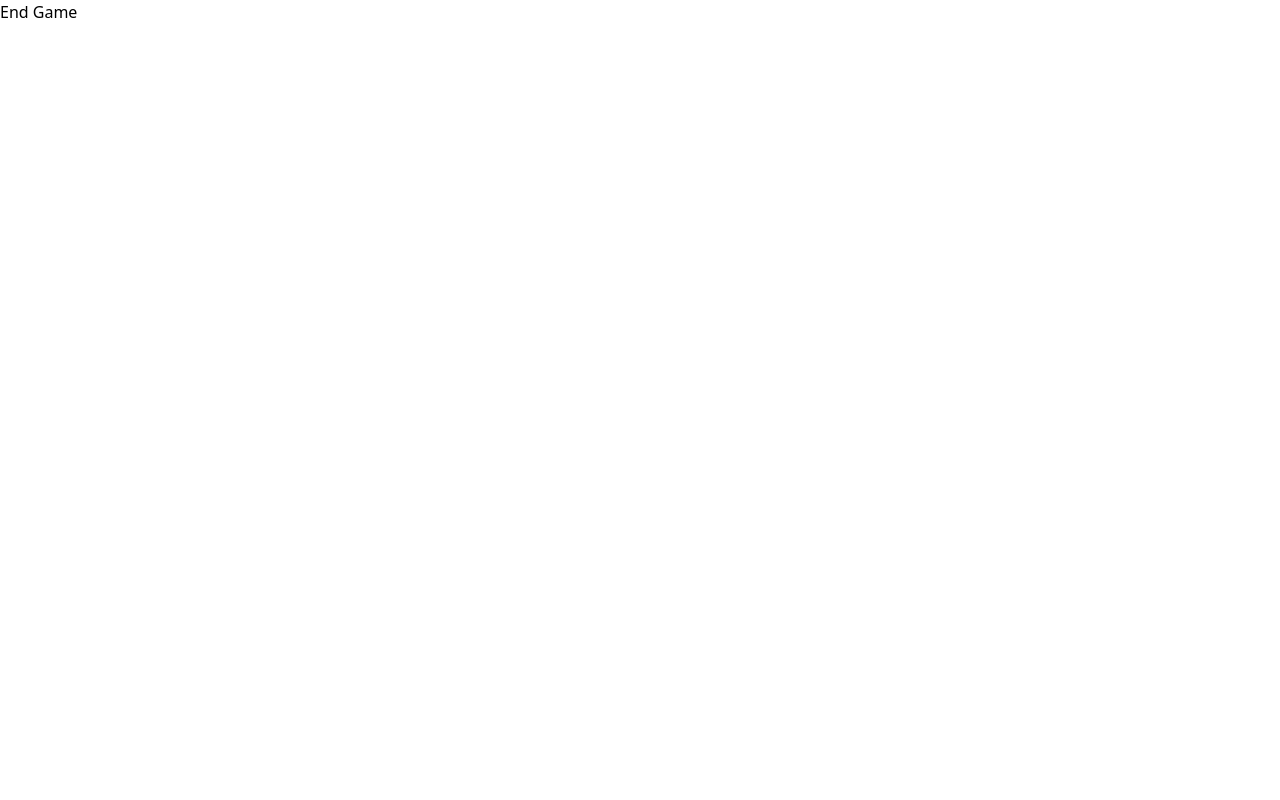
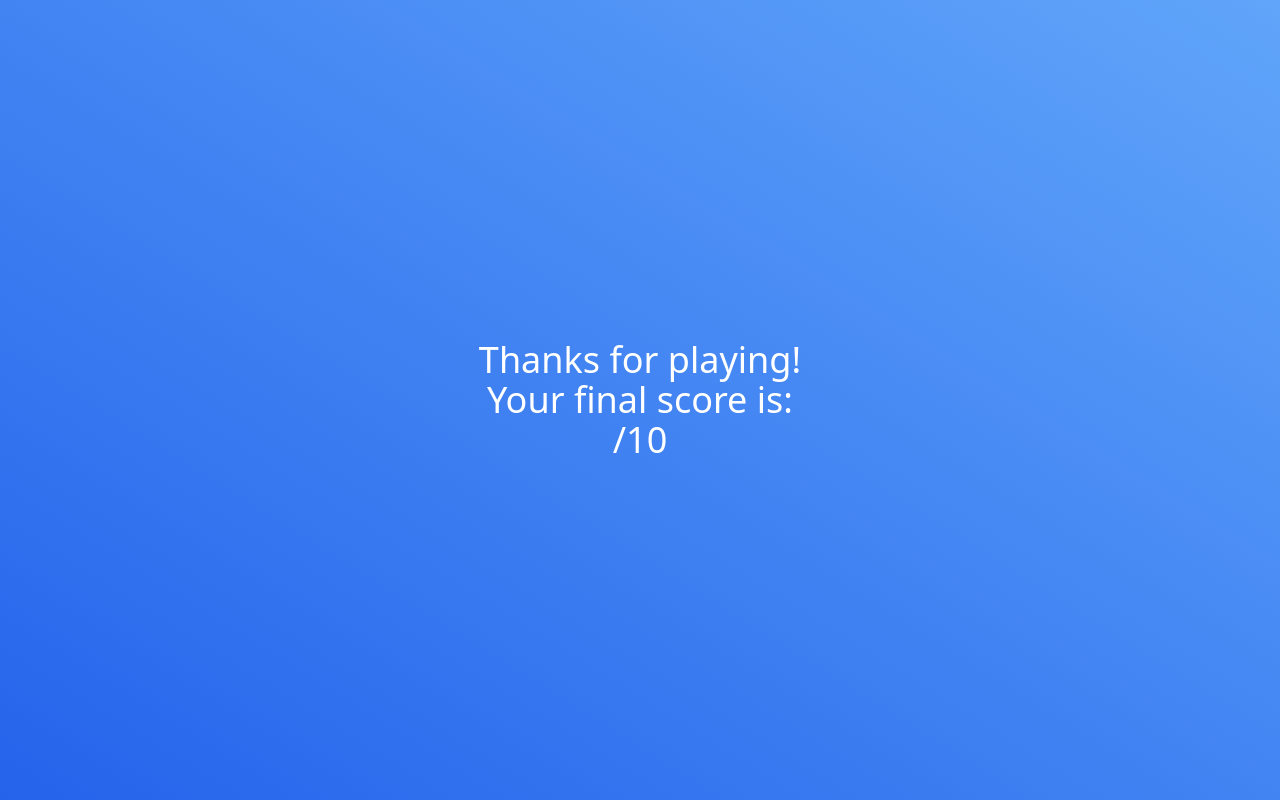
Before and after one commit to Babu-Mohammed-Izhan/animequiz, a Next.js app: page /end in a window 1280 px wide. Built offline with nearby package versions, Linux system fonts and the light colour scheme.

Commit message:
Added score support and end page

```diff
--- a/components/OptionsButton.tsx
+++ b/components/OptionsButton.tsx
@@ -28,7 +28,7 @@ const OptionsButton = ({
   return (
     <button
       key={option}
-      className={`${color} rounded-3xl w-full mx-auto py-5 shadow-xl my-2`}
+      className={`${color} rounded-3xl w-full mx-auto py-5 shadow-xl my-2 active:animate-press`}
       onClick={() => {
         handleColor(option);
         handleAnswerOptionClick(option);
--- a/pages/end.tsx
+++ b/pages/end.tsx
@@ -1,9 +1,19 @@
 import React from 'react';
+import { useRouter } from 'next/router';
 
 const End = () => {
+  const router = useRouter();
+  const { score } = router.query;
+
   return (
-    <div>
-      <div>End Game</div>
+    <div className="bg-gradient-to-tr from-blue-600 to-blue-400 h-screen text-white">
+      <div className="w-10/12 mx-auto flex flex-col justify-between h-full py-10">
+        <nav className="flex flex-col justify-center items-center h-full">
+          <h1 className="text-2xl md:text-4xl">Thanks for playing!</h1>
+          <h1 className="text-2xl md:text-4xl">Your final score is:</h1>
+          <h1 className="text-2xl md:text-4xl">{score}/10</h1>
+        </nav>
+      </div>
     </div>
   );
 };
--- a/pages/game.tsx
+++ b/pages/game.tsx
@@ -12,12 +12,10 @@ const Game = () => {
   const [options, setOptions] = useState<string[]>([]);
   const [score, setScore] = useState(0);
   const [number, setNumber] = useState(0);
-  const [visible, setVisible] = useState(false);
   const [ques, setQues] = useState<Question[]>([]);
   const [questionnum, setQuestionnum] = useState(1);
-  const [redirectboard, setredirectboard] = useState(false);
-  const [alert, setAlert] = useState('');
   const [health, setHealth] = useState(3);
+  const [disabled, setDisabled] = useState(false);
 
   useEffect(() => {
     const getData = async () => {
@@ -26,7 +24,6 @@ const Game = () => {
       // randomizeans(data.data.results[0]);
       setQues(questiondata);
       randomizeans(questiondata[0]);
-      setVisible(true);
     };
     getData();
   }, []);
@@ -42,25 +39,27 @@ const Game = () => {
     const correct = ques[number].ans;
 
     //Incrementing the question number and going to the next question
-    if (questionnum < 10) {
+    if (questionnum < 10 || health == 0) {
       //Setting the score
       if (chosenAns === correct) {
         setScore(score + 1);
-        setAlert('success');
       }
 
       if (chosenAns !== correct) {
+        if (health == 1) {
+          router.push({ pathname: '/end', query: { score: score } }, '/end');
+        }
         setHealth((prev) => prev - 1);
       }
-
+      setDisabled(true);
       setTimeout(() => {
+        setDisabled(false);
         setNumber(number + 1);
         setQuestionnum(questionnum + 1);
         randomizeans(ques[number + 1]);
       }, 3000);
     } else {
-      router.push('/end');
-      // handleScore(score);
+      router.push({ pathname: '/end', query: { score: score } }, '/end');
     }
   };
 
--- a/tailwind.config.js
+++ b/tailwind.config.js
@@ -8,6 +8,15 @@ module.exports = {
       fontFamily: {
         'Quicksand': ['Quicksand', 'sans-serif'],
       },
+      keyframes: {
+        press: {
+          '0%, 100%': { transform: 'scale(1)' },
+          '50%': { transform: 'scale(0.92)' },
+        },
+      },
+      animation: {
+        press: 'press 0.2s 1 linear',
+      },
     },
   },
   plugins: [],
```
